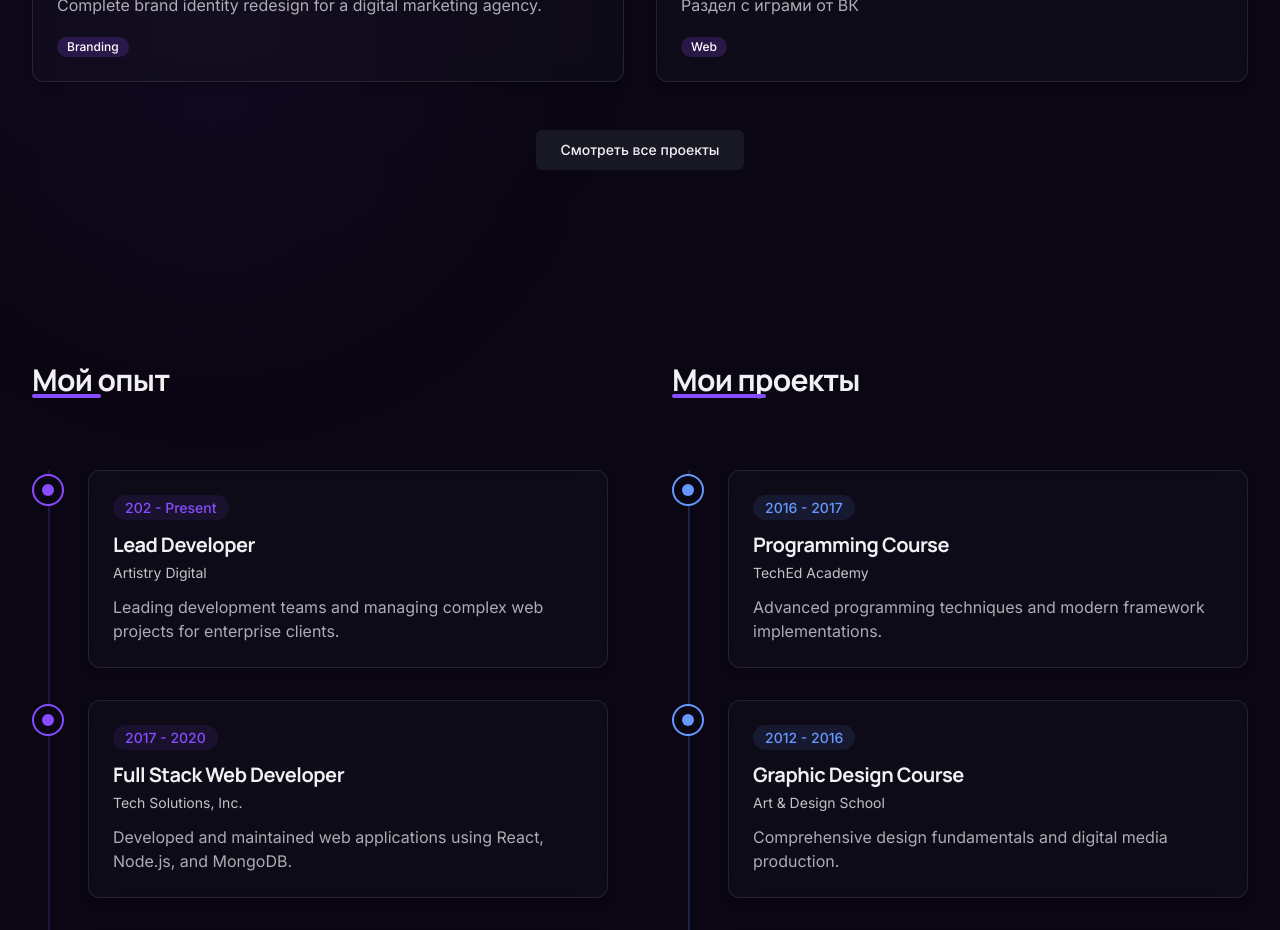
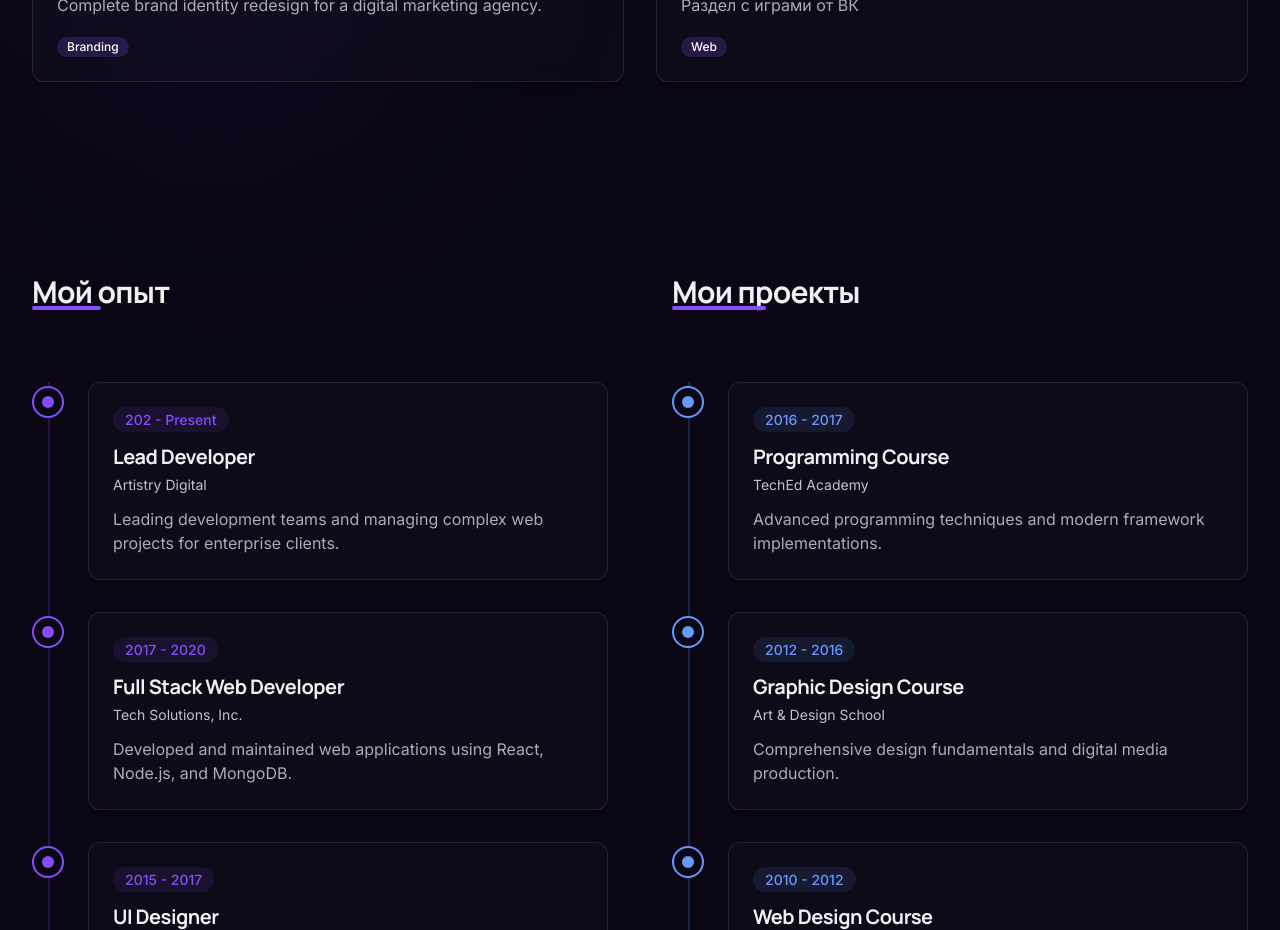
Before and after one commit to 123dsaffff/Portfolio, a React (Vite) app: page / in a window 1280 px wide. Shown: the part 2960-3890 px from the top of the page. Built offline with nearby package versions, Linux system fonts and the light colour scheme.

Commit message:
Update Works.tsx

```diff
--- a/src/components/Works.tsx
+++ b/src/components/Works.tsx
@@ -147,11 +147,7 @@ export function Works() {
           ))}
         </div>
 
-        <div className="text-center mt-12">
-          <a href="#" className="btn btn-secondary px-6 py-2.5">
-            Смотреть все проекты
-          </a>
-        </div>
+
       </div>
     </section>
   );
```
